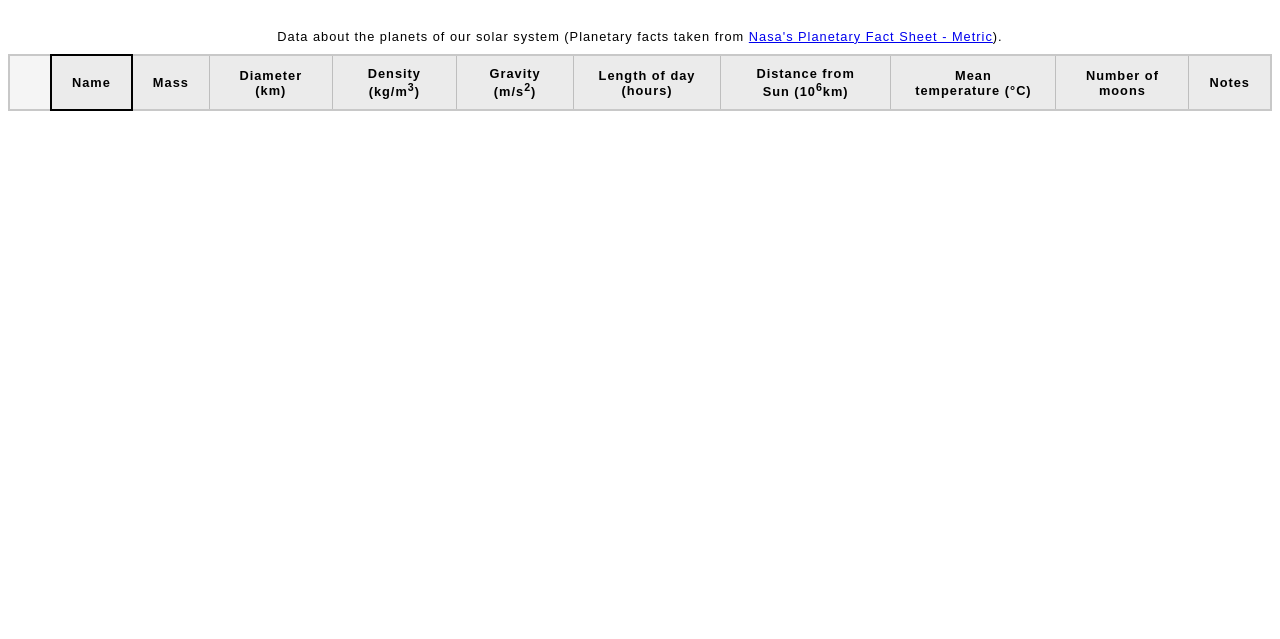
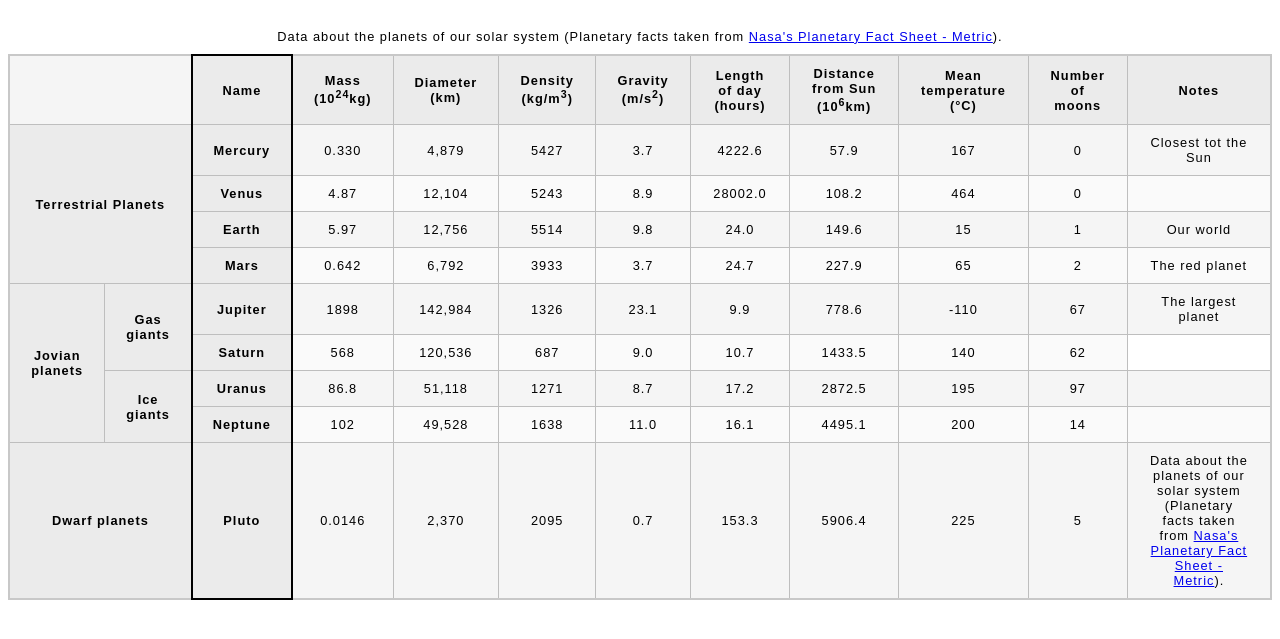
Before and after one commit to GoldenLion94/mdn_table_project, a plain HTML site: page index.html in a window 1280 px wide. Shown: the part 61-700 px from the top of the page. Drawn offline with Linux system fonts and the light colour scheme.

Commit message:
create table semantically and add attributes to make rows and colums unambiguous

```diff
--- a/index.html
+++ b/index.html
@@ -25,7 +25,7 @@
         <tr>
           <td colspan="2"></td>
           <th scope="col">Name</th>
-          <th scope="col">Mass</th>
+          <th scope="col">Mass (10<sup>24</sup>kg)</th>
           <th scope="col">Diameter (km)</th>
           <th scope="col">Density (kg/m<sup>3</sup>)</th>
           <th scope="col">Gravity (m/s<sup>2</sup>)</th>
@@ -36,7 +36,139 @@
           <th scope="col">Notes</th>
         </tr>
       </thead>
-      <tbody></tbody>
+      <tbody>
+        <tr>
+          <th rowspan="4" colspan="2" scope="rowgroup">Terrestrial Planets</th>
+          <th scope="row">Mercury</th>
+          <td>0.330</td>
+          <td>4,879</td>
+          <td>5427</td>
+          <td>3.7</td>
+          <td>4222.6</td>
+          <td>57.9</td>
+          <td>167</td>
+          <td>0</td>
+          <td>Closest tot the Sun</td>
+        </tr>
+        <tr>
+          <th scope="row">Venus</th>
+          <td>4.87</td>
+          <td>12,104</td>
+          <td>5243</td>
+          <td>8.9</td>
+          <td>28002.0</td>
+          <td>108.2</td>
+          <td>464</td>
+          <td>0</td>
+          <td></td>
+        </tr>
+        <tr>
+          <th scope="row">Earth</th>
+          <td>5.97</td>
+          <td>12,756</td>
+          <td>5514</td>
+          <td>9.8</td>
+          <td>24.0</td>
+          <td>149.6</td>
+          <td>15</td>
+          <td>1</td>
+          <td>Our world</td>
+        </tr>
+        <tr>
+          <th scope="row">Mars</th>
+          <td>0.642</td>
+          <td>6,792</td>
+          <td>3933</td>
+          <td>3.7</td>
+          <td>24.7</td>
+          <td>227.9</td>
+          <td>65</td>
+          <td>2</td>
+          <td>The red planet</td>
+        </tr>
+        <tr>
+          <th
+            rowspan="4"
+            scope="rowgroup
+          "
+          >
+            Jovian planets
+          </th>
+          <th
+            rowspan="2"
+            scope="rowgr
+          "
+          >
+            Gas giants
+          </th>
+          <th scope="row">Jupiter</th>
+
+          <td>1898</td>
+          <td>142,984</td>
+          <td>1326</td>
+          <td>23.1</td>
+          <td>9.9</td>
+          <td>778.6</td>
+          <td>-110</td>
+          <td>67</td>
+          <td>The largest planet</td>
+        </tr>
+        <tr>
+          <th scope="row">Saturn</th>
+          <td>568</td>
+          <td>120,536</td>
+          <td>687</td>
+          <td>9.0</td>
+          <td>10.7</td>
+          <td>1433.5</td>
+          <td>140</td>
+          <td>62</td>
+        </tr>
+        <tr>
+          <th rowspan="2" scope="rowgroup">Ice giants</th>
+          <th scope="row">Uranus</th>
+          <td>86.8</td>
+          <td>51,118</td>
+          <td>1271</td>
+          <td>8.7</td>
+          <td>17.2</td>
+          <td>2872.5</td>
+          <td>195</td>
+          <td>97</td>
+          <td></td>
+        </tr>
+        <tr>
+          <th scope="row">Neptune</th>
+          <td>102</td>
+          <td>49,528</td>
+          <td>1638</td>
+          <td>11.0</td>
+          <td>16.1</td>
+          <td>4495.1</td>
+          <td>200</td>
+          <td>14</td>
+          <td></td>
+        </tr>
+        <tr>
+          <th colspan="2" scope="row">Dwarf planets</th>
+          <th scope="row">Pluto</th>
+          <td>0.0146</td>
+          <td>2,370</td>
+          <td>2095</td>
+          <td>0.7</td>
+          <td>153.3</td>
+          <td>5906.4</td>
+          <td>225</td>
+          <td>5</td>
+          <td>
+            Data about the planets of our solar system (Planetary facts taken
+            from
+            <a href="http://nssdc.gsfc.nasa.gov/planetary/factsheet/"
+              >Nasa's Planetary Fact Sheet - Metric</a
+            >).
+          </td>
+        </tr>
+      </tbody>
     </table>
   </body>
 </html>
```
